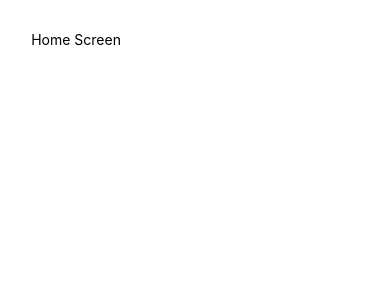
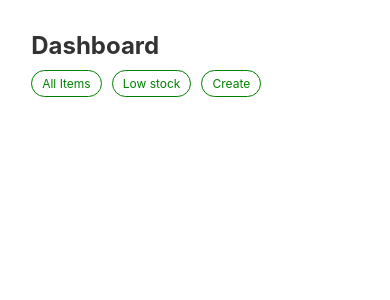
Before and after one commit to rishis26/my_storage, a React Native app: screen / in a window 390 px wide. Shown: the top 300 px of the page. Built offline with nearby package versions, Linux system fonts and the light colour scheme.

Commit message:
added 3 buttons in the dashboard

```diff
--- a/src/screens/HomeScreen.jsx
+++ b/src/screens/HomeScreen.jsx
@@ -1,9 +1,20 @@
-import { StyleSheet, Text, View } from 'react-native';
+import { Pressable, StyleSheet, Text, View } from 'react-native';
 
 const HomeScreen = () => {
   return (
     <View style={styles.container}>
-      <Text>Home Screen</Text>
+      <Text style={styles.title}>Dashboard</Text>
+      <View style={styles.buttonContainer}>
+        <Pressable style={styles.button}>
+          <Text style={styles.btnText}>All Items</Text>
+        </Pressable>
+        <Pressable style={styles.button}>
+          <Text style={styles.btnText}>Low stock</Text>
+        </Pressable>
+        <Pressable style={styles.button}>
+          <Text style={styles.btnText}>Create</Text>
+        </Pressable>
+      </View>
     </View>
   );
 };
@@ -17,4 +28,25 @@ const styles = StyleSheet.create({
     padding: '8%',
     backgroundColor: '#ffffff',
   },
+  title: {
+    fontSize: 24,
+    fontWeight: 'bold',
+    color: '#333',
+  },
+  buttonContainer: {
+    marginVertical: 10,
+    flexDirection: 'row',
+    gap: 10,
+  },
+  button: {
+    paddingVertical: 5,
+    paddingHorizontal: 10,
+    borderRadius: 50,
+    borderWidth: 0.8,
+    borderColor: 'green',
+  },
+  btnText: {
+    color: 'green',
+    fontSize: 12,
+  },
 });
```
